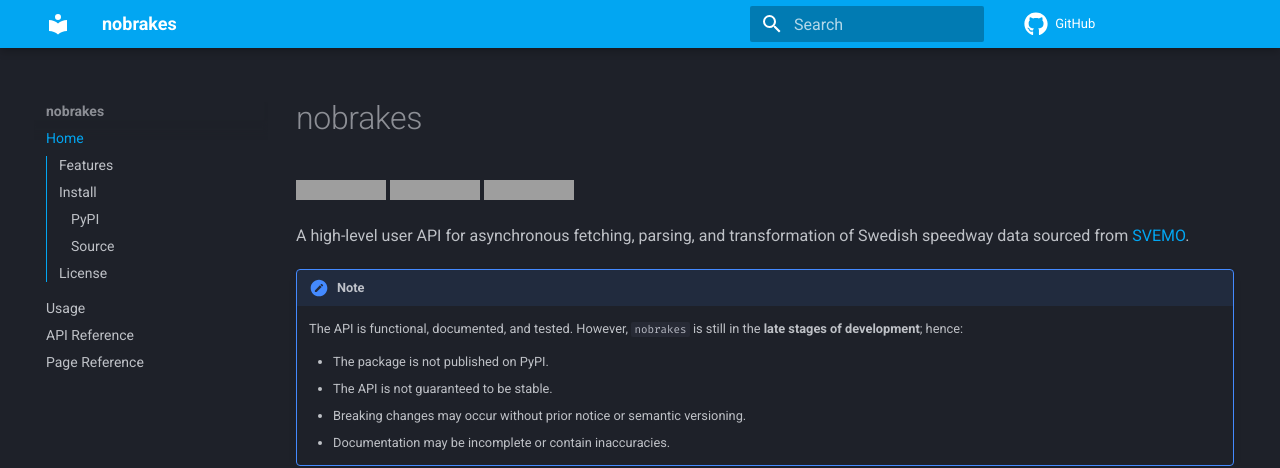
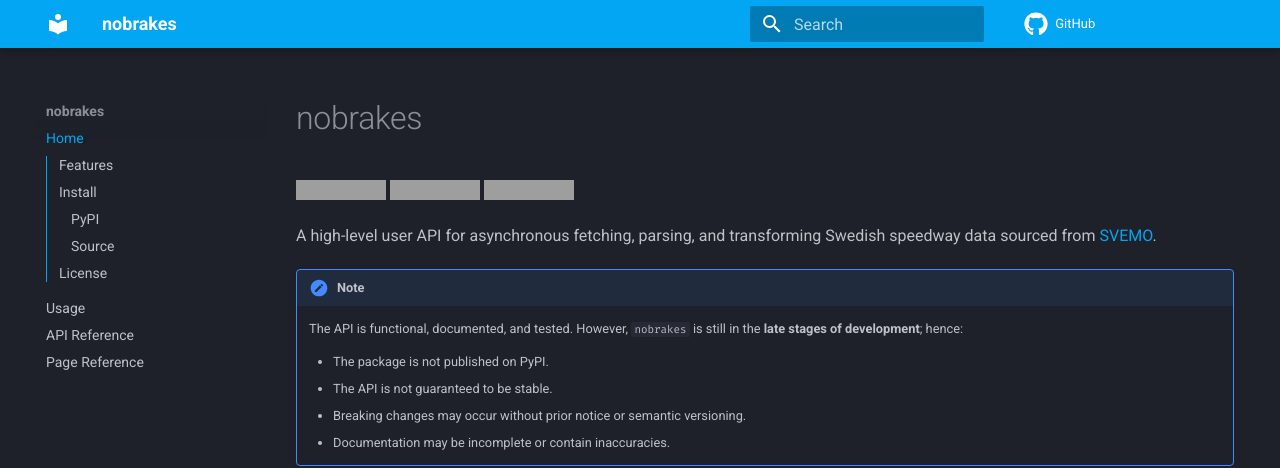
Before and after one commit to jesperpjohansson/nobrakes-dev, an MkDocs documentation site: the page built from docs/index.md, in a window 1280 px wide and 900 px high, cut to the strip 0-468 px from the top of the window. Built offline with MkDocs 1.6.1 and Material for MkDocs 9.7.7, drawn with Linux system fonts in a browser that asks for light colours; comment, search, counter and statistics services are not loaded; grey boxes are pictures that could not be loaded.

Commit message:
Rephrase package description

```diff
--- a/docs/index.md
+++ b/docs/index.md
@@ -3,7 +3,7 @@
 ![Python](https://img.shields.io/badge/Python-3.12%20%7C%203.13-blue.svg)
 [![License](https://img.shields.io/badge/License-BSD%203--Clause-blue.svg)](https://github.com/jesperpjohansson/nobrakes-dev/blob/main/LICENSE)
 
-A high-level user API for asynchronous fetching, parsing, and transformation of Swedish speedway data sourced from [SVEMO](https://www.svemo.se/).
+A high-level user API for asynchronous fetching, parsing, and transforming Swedish speedway data sourced from [SVEMO](https://www.svemo.se/).
 
 !!! note
     The API is functional, documented, and tested. However, `nobrakes` is still in the **late stages of development**; hence:
--- a/pyproject.toml
+++ b/pyproject.toml
@@ -5,7 +5,7 @@
 [project]
 name = "nobrakes"
 dynamic = ["version"]
-description = "A high-level user API for asynchronous fetching, parsing, and transformation of Swedish speedway data sourced from SVEMO."
+description = "A high-level user API for asynchronous fetching, parsing, and transforming Swedish speedway data sourced from SVEMO."
 readme = "README.md"
 requires-python = ">=3.12,<3.14"
 license = "BSD-3-Clause"
```
Also changed, not shown: README.md (+1 -1 lines).
